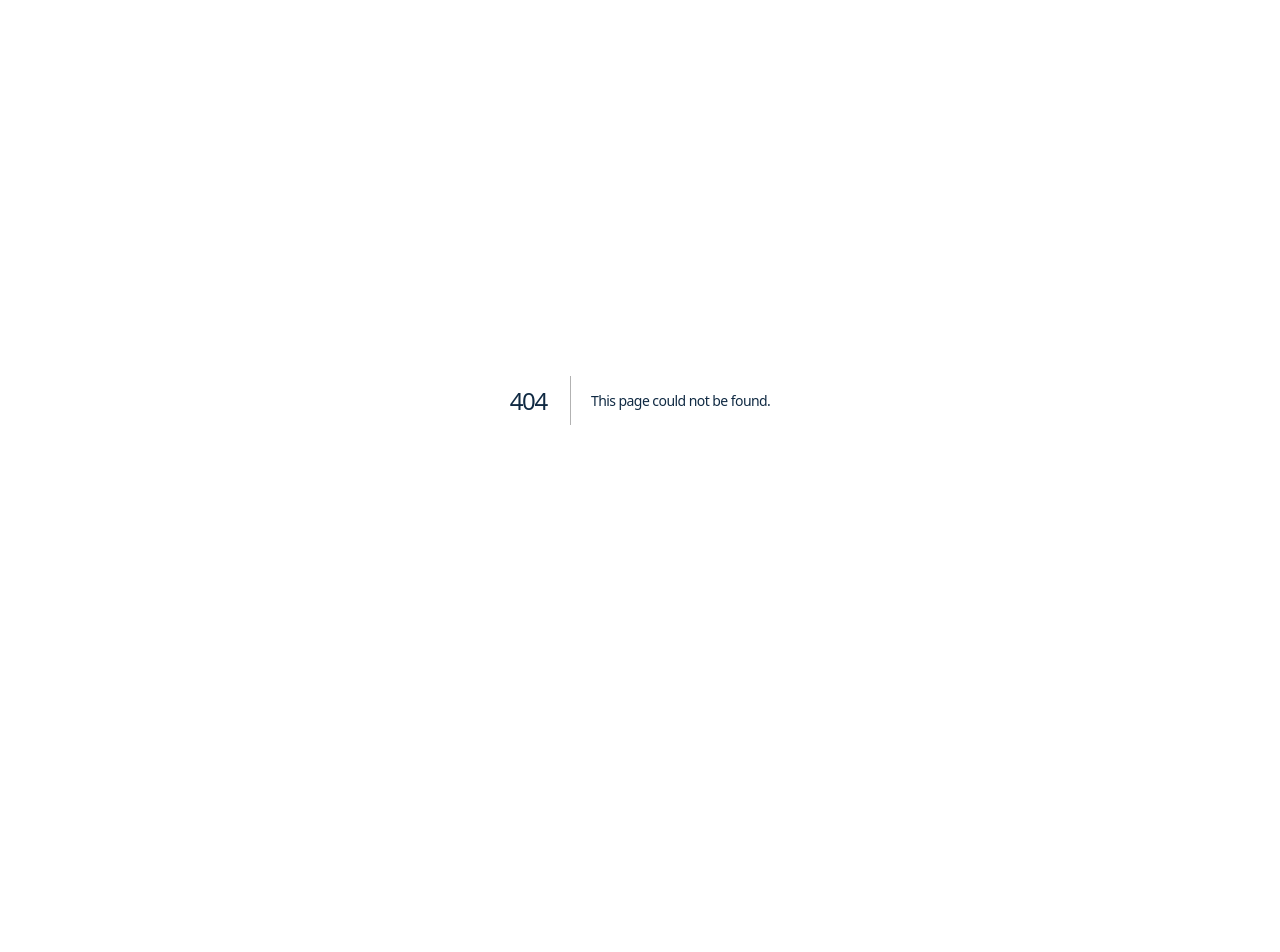
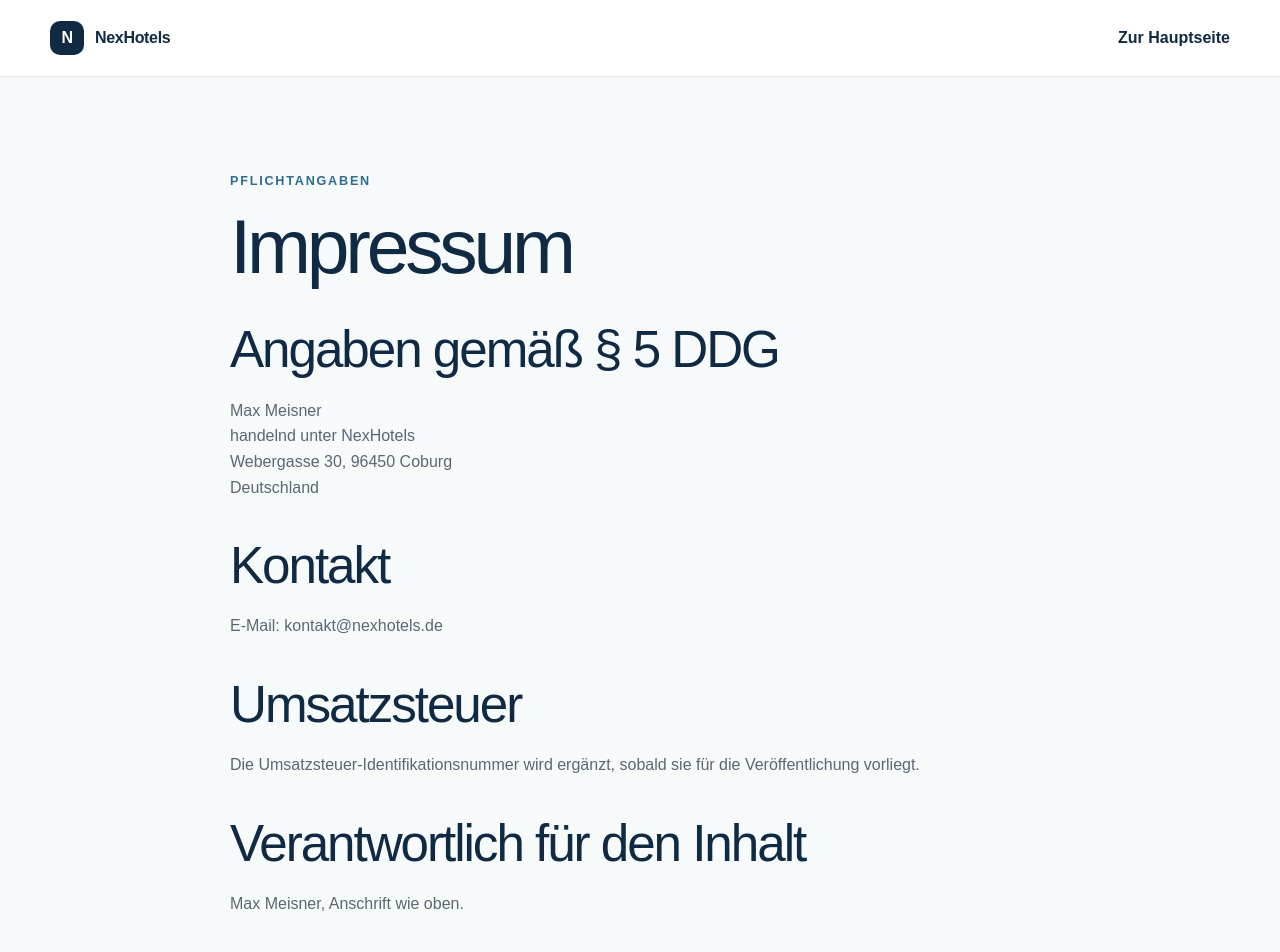
Before and after one commit to MeisnerMax/NexHotels, a Next.js app: page /impressum in a window 1280 px wide. Before the commit this address had no page. Shown: the top 952 px of the page. Before the commit the page ends 800 px from the top, so only its background shows below. Built offline with nearby package versions, Linux system fonts and the light colour scheme.

Commit message:
Add legal notice page

```diff
--- /dev/null
+++ b/src/app/impressum/page.tsx
@@ -0,0 +1,55 @@
+import type { Metadata } from "next";
+import Link from "next/link";
+import { company, companyAddress } from "@/lib/company";
+
+export const metadata: Metadata = {
+  title: "Impressum",
+  description: "Impressum und Anbieterkennzeichnung von NexHotels.",
+};
+
+export default function Impressum() {
+  return (
+    <main className="legal-page">
+      <header className="site-header check-header">
+        <div className="shell nav-wrap">
+          <Link className="brand" href="/">
+            <span className="brand-mark" aria-hidden="true">N</span>
+            <span>NexHotels</span>
+          </Link>
+          <Link className="text-link" href="/">Zur Hauptseite</Link>
+        </div>
+      </header>
+      <div className="legal-shell">
+        <span className="eyebrow">Pflichtangaben</span>
+        <h1>Impressum</h1>
+        <section>
+          <h2>Angaben gemäß § 5 DDG</h2>
+          <p>
+            {company.owner}<br />
+            handelnd unter {company.brand}<br />
+            {companyAddress}<br />
+            Deutschland
+          </p>
+        </section>
+        <section>
+          <h2>Kontakt</h2>
+          <p>E-Mail: <a href={`mailto:${company.email}`}>{company.email}</a></p>
+        </section>
+        <section>
+          <h2>Umsatzsteuer</h2>
+          <p>Die Umsatzsteuer-Identifikationsnummer wird ergänzt, sobald sie für die Veröffentlichung vorliegt.</p>
+        </section>
+        <section>
+          <h2>Verantwortlich für den Inhalt</h2>
+          <p>{company.owner}, Anschrift wie oben.</p>
+        </section>
+        <section>
+          <h2>Hinweis zur Tätigkeit</h2>
+          <p>
+            NexHotels erbringt betriebswirtschaftliche Analysen und operative Profit-Control-Leistungen für Beherbergungsbetriebe. Rechts-, Steuer- und Wirtschaftsprüfungsleistungen sind nicht Bestandteil des Angebots.
+          </p>
+        </section>
+      </div>
+    </main>
+  );
+}
```
